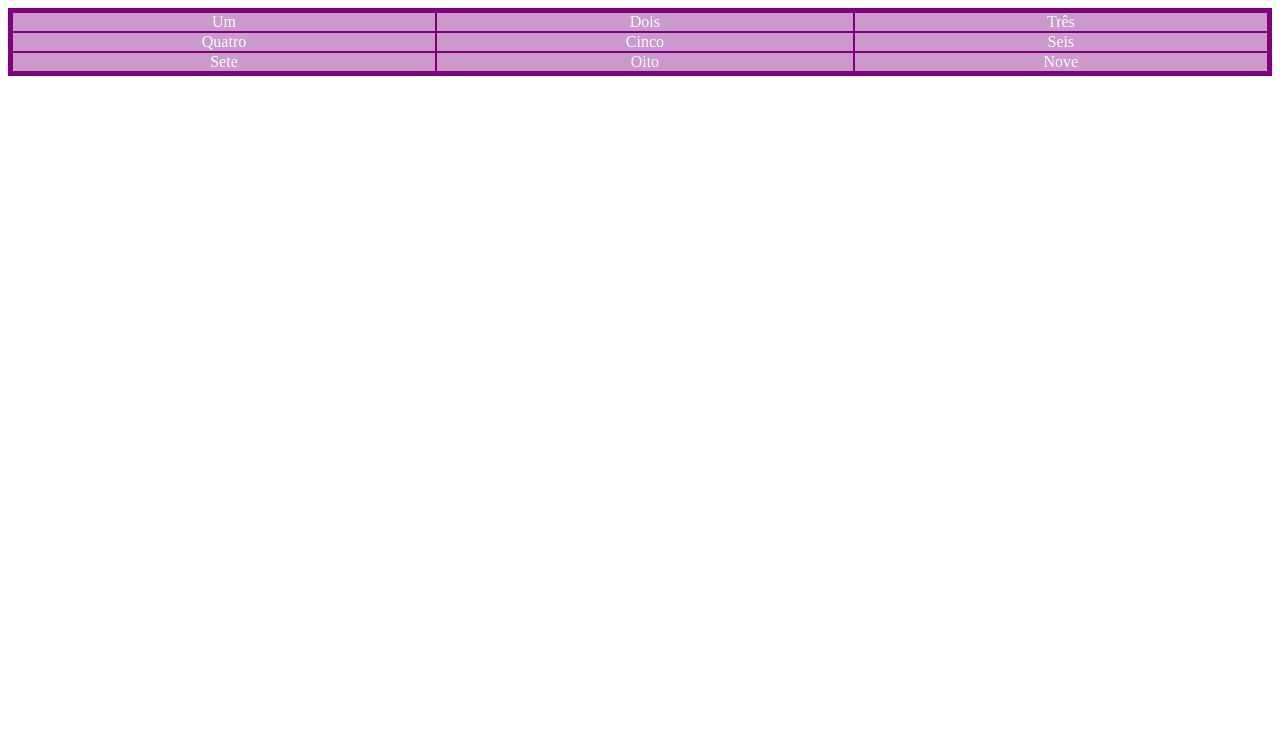
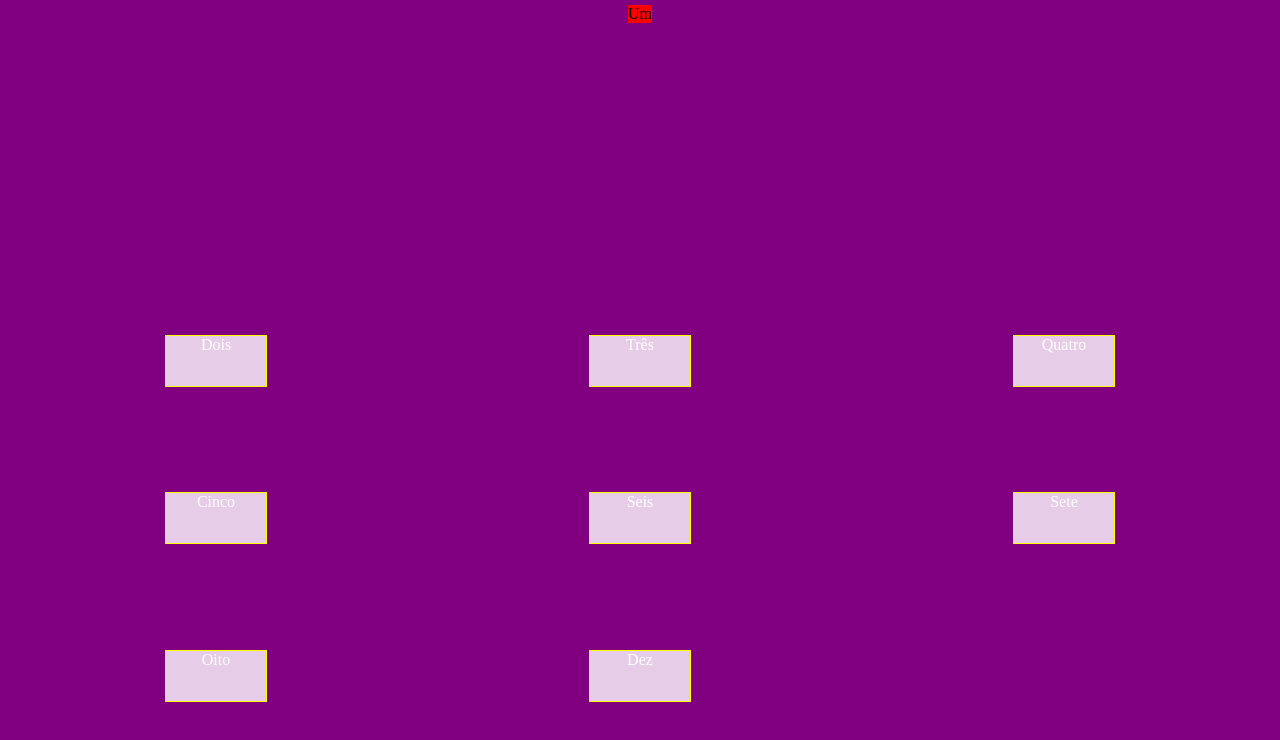
Before and after one commit to guilhermehenrsilva/TecnologiasDeDesenvolvimentoInternet_l, a plain HTML site: page Atividade em sala/CSS-Grid/index.html in a window 1280 px wide. Drawn offline with Linux system fonts and the light colour scheme.

Commit message:
Atualizado 23/10/2023

```diff
--- a/Atividade em sala/CSS-Grid/index.html
+++ b/Atividade em sala/CSS-Grid/index.html
@@ -9,8 +9,10 @@
 
 <body>
 
-   <div class="grid-container">
-      <div class="item-grid">Um</div>
+   <div class="grid-container ">
+      <div
+      class=" column-element">Um
+   </div>
       <div class="item-grid">Dois</div>
       <div class="item-grid">Três</div>
       <div class="item-grid">Quatro</div>
@@ -18,7 +20,7 @@
       <div class="item-grid">Seis</div>
       <div class="item-grid">Sete</div>
       <div class="item-grid">Oito</div>
-      <div class="item-grid">Nove</div>
+      <div class="item-grid">Dez</div>
    </div>
 
 </body>
--- a/Atividade em sala/CSS-Grid/style.css
+++ b/Atividade em sala/CSS-Grid/style.css
@@ -1,13 +1,35 @@
+*{
+    padding: 0 ;
+    margin: 0;
+}
+
 .grid-container{
+    height: 100vh;
     display: grid;
     grid-template-columns: auto auto auto;
     background-color: purple;
     padding: 5px;
     gap: 2px;
+    /* justify-content: center;  /*horizontal*/
+    /* align-content: center;  vertical */
+    justify-items: center;
+    align-items:flex-start;
+
 }
 .item-grid{
     color: #fff;
-    background-color: rgba(255 , 255 , 255 , 0.6);
-    /* border: 1px solid lightgray; */
+    background-color: rgba(255 , 255 , 255 , 0.8);
+    border: 1px solid yellow;
+    width: 100px;
+    height: 50px;
     text-align: center;
 }
+.column-element{
+    grid-column-start: 1;
+    grid-column-end: 4;
+    grid-row-start: 1;
+    grid-row-end: 4;
+    /* width: 100%;
+    height: 100%; */
+    background-color: red;
+}
--- a/loja-carros2/css/style.css
+++ b/loja-carros2/css/style.css
@@ -78,7 +78,7 @@ img {
 }
 
 .gol{
-    justify-self: center;
+    justify-self:flex-start;
     margin: 20px 5px;
     height: 200px;
     border-radius: 4px;
```
